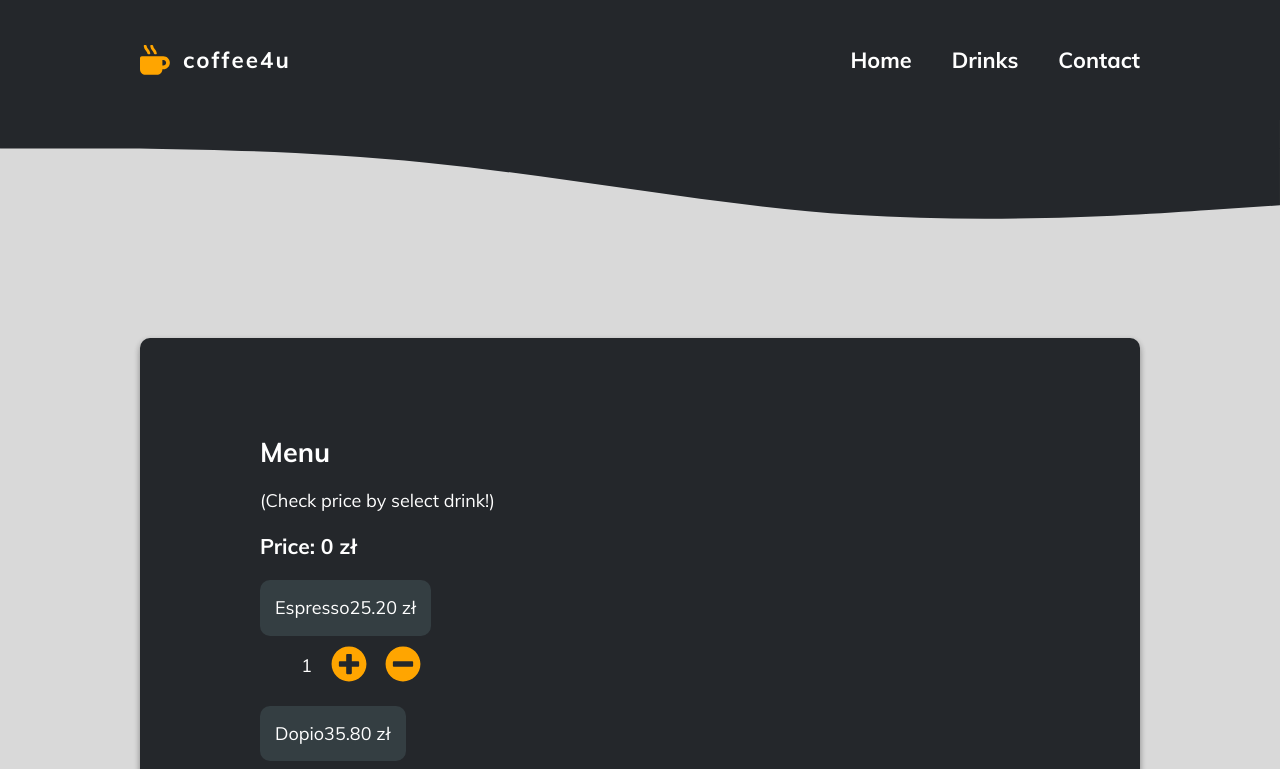
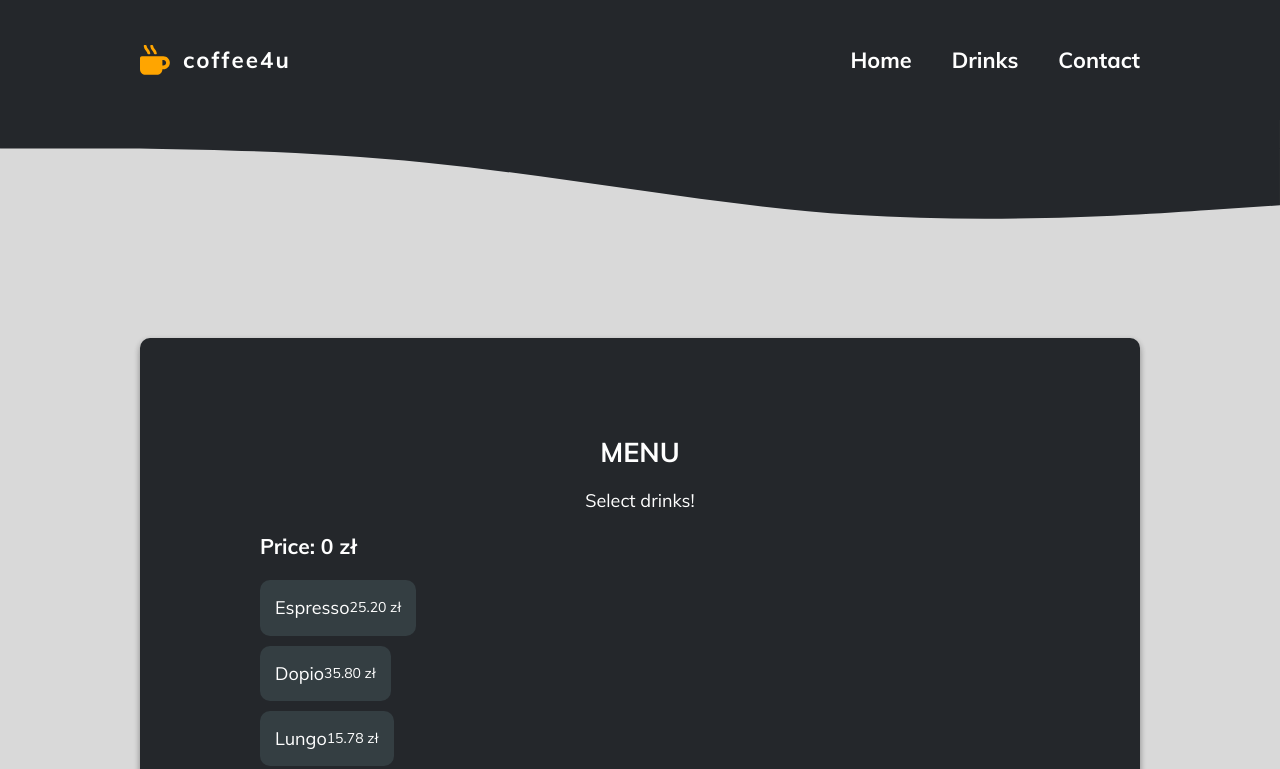
Before and after one commit to najwer23/coffee4u, a React (Create React App) app: page /drinks in a window 1280 px wide. Shown: the top 769 px of the page. Built offline with nearby package versions, Linux system fonts and the light colour scheme.

Commit message:
Refracotring

```diff
--- a/src/Components/Drinks.js
+++ b/src/Components/Drinks.js
@@ -118,8 +118,8 @@ class Drinks extends Component {
             <article>
                 <section className="ss">
                     <div className="ss2">
-                        <h2>Menu</h2>
-                        <p>(Check price by select drink!)</p>
+                        <h2 style={{textAlign: "center"}}>MENU</h2>
+                        <p  style={{textAlign: "center"}}>Select drinks!</p>
                         <h3>Price: {this.state.cost}</h3>
                         <ResponsiveMasonry columnsCountBreakPoints={{300: 1}}>
                             <Masonry columnsCount={1}>
@@ -130,14 +130,21 @@ class Drinks extends Component {
                                     onClick={(e) => this.toggleClickedMenuItem(v.id,v.price)}
                                 >
                                 <div>{v.name}</div>
-                                <div>{v.price}</div>
+                                <div style={{fontSize: "14px"}}>{v.price}</div>
                                 </div>
 
                                 <div className="menuBtn"
-                                    //  style={{display: "none"}}
+                                    style={{display: this.state.menuObj[v.id] == undefined ? "none" : this.state.menuObj[v.id].active ? "flex": "none"}}
                                     >
                                     <div className="nr">
                                         {this.state.menuObj[v.id] == undefined ? 1 : this.state.menuObj[v.id].numberOf}
+                                    </div>
+
+                                    <div
+                                       style={{cursor: "pointer"}}
+                                       onClick={(e) => this.minusItem(v.id)}
+                                    >
+                                        <FontAwesomeIcon style={{color: "orange"}} icon={faMinusCircle} size="2x" />
                                     </div>
 
                                     <div
@@ -145,13 +152,6 @@ class Drinks extends Component {
                                         onClick={(e) => this.addItem(v.id)}
                                     >
                                         <FontAwesomeIcon style={{color: "orange"}} icon={faPlusCircle} size="2x" />
-                                    </div>
-
-                                    <div
-                                       style={{cursor: "pointer"}}
-                                       onClick={(e) => this.minusItem(v.id)}
-                                    >
-                                        <FontAwesomeIcon style={{color: "orange"}} icon={faMinusCircle} size="2x" />
                                     </div>
                                 </div>
                                 </section>
--- a/src/Components/Home.js
+++ b/src/Components/Home.js
@@ -9,6 +9,7 @@ import Masonry, {ResponsiveMasonry} from "react-responsive-masonry"
 class Home extends Component {
     constructor(props) {
         super(props);
+        window.scrollTo(0, 0);
     }
 
     render() {
```
